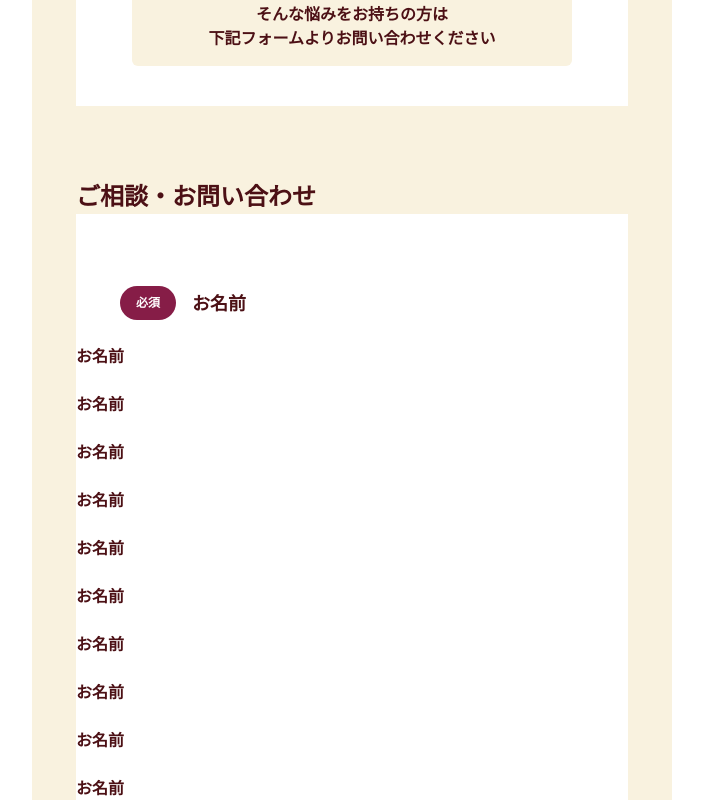
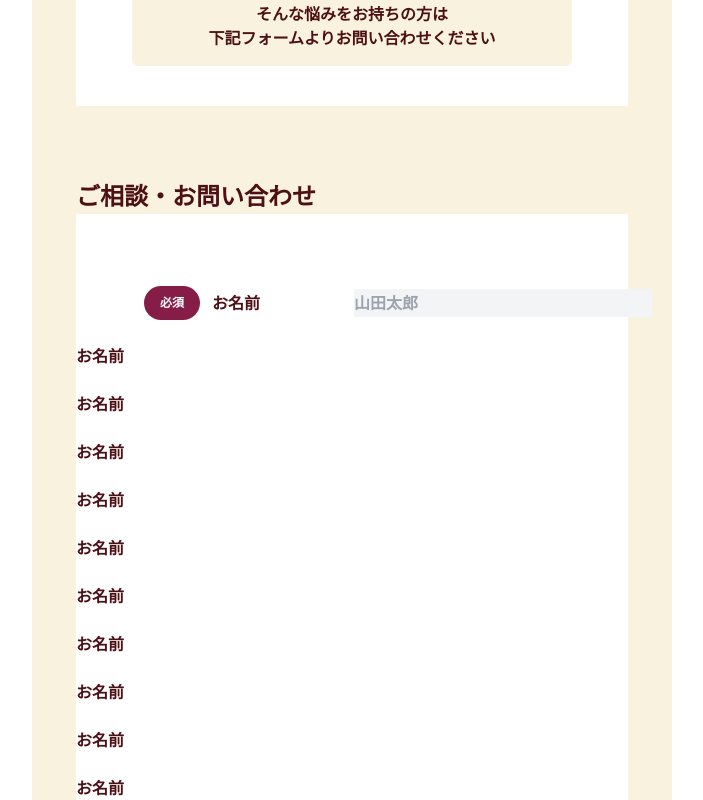
Before and after one commit to yama-chiiii/Rinomachi-Front, a Next.js app: page /consult in a window 1280 px wide. Shown: the part 694-1494 px from the top of the page, without its empty margins (288-991 px from the left). Built offline with nearby package versions, Linux system fonts and the light colour scheme.

Commit message:
feat: 要素の追加

```diff
--- a/src/app/consult/page.tsx
+++ b/src/app/consult/page.tsx
@@ -22,19 +22,46 @@ export const Consult = () => {
             </div>
           </div>
           <div className='flex flex-row-reverse'>
-            <Image src='/fukidasi1.svg' width={280} height={64} alt='Icon' className='mx-48 mt-12' />
+            <Image
+              src='/fukidasi1.svg'
+              width={280}
+              height={64}
+              alt='Icon'
+              className='mx-48 mt-12'
+            />
           </div>
-          <Image src='/fukidasi2.svg' width={280} height={64} alt='Icon' className='mx-48' />
+          <Image
+            src='/fukidasi2.svg'
+            width={280}
+            height={64}
+            alt='Icon'
+            className='mx-48'
+          />
           <div className='my-40 mx-56 px-76 py-16 bg-brown-light text-brown-dark rounded-md'>
-            <div className='text-center'>そんな悩みをお持ちの方は</div><br/><div className='-mt-24 text-center'>下記フォームよりお問い合わせください</div>
+            <div className='text-center'>そんな悩みをお持ちの方は</div>
+            <br />
+            <div className='-mt-24 text-center'>
+              下記フォームよりお問い合わせください
+            </div>
           </div>
         </div>
-        <div className='mt-72 mx-44 text-2xl text-brown-dark'>ご相談・お問い合わせ</div>
+        <div className='mt-72 mx-44 text-2xl text-brown-dark'>
+          ご相談・お問い合わせ
+        </div>
         <div className='mx-44 bg-white'>
-          <div className='flex flex-row items-center mt-72'>
-            <div className='ml-44 text-xs bg-red-dark text-white px-16 py-8 rounded-full'>必須</div>
-            <div className='ml-16 text-brown-dark text-lg'>お名前</div>
-            <input className='border-brown-dark rouded-md '></input>
+          <div className='w-full h-auto flex flex-row justify-between items-center mt-72 mx-24'>
+            <div className='flex flex-row items-center'>
+              <div className='ml-44 text-xs bg-red-dark text-white px-16 py-8 rounded-full'>
+                必須
+              </div>
+              <div className='ml-12 text-brown-dark'>お名前</div>
+            </div>
+            <input
+              type='text'
+              id='name'
+              className='py-2 bg-gray-100'
+              placeholder='山田太郎'
+            ></input>
           </div>
           <div className='mt-24'>お名前</div>
           <div className='mt-24'>お名前</div>
```
